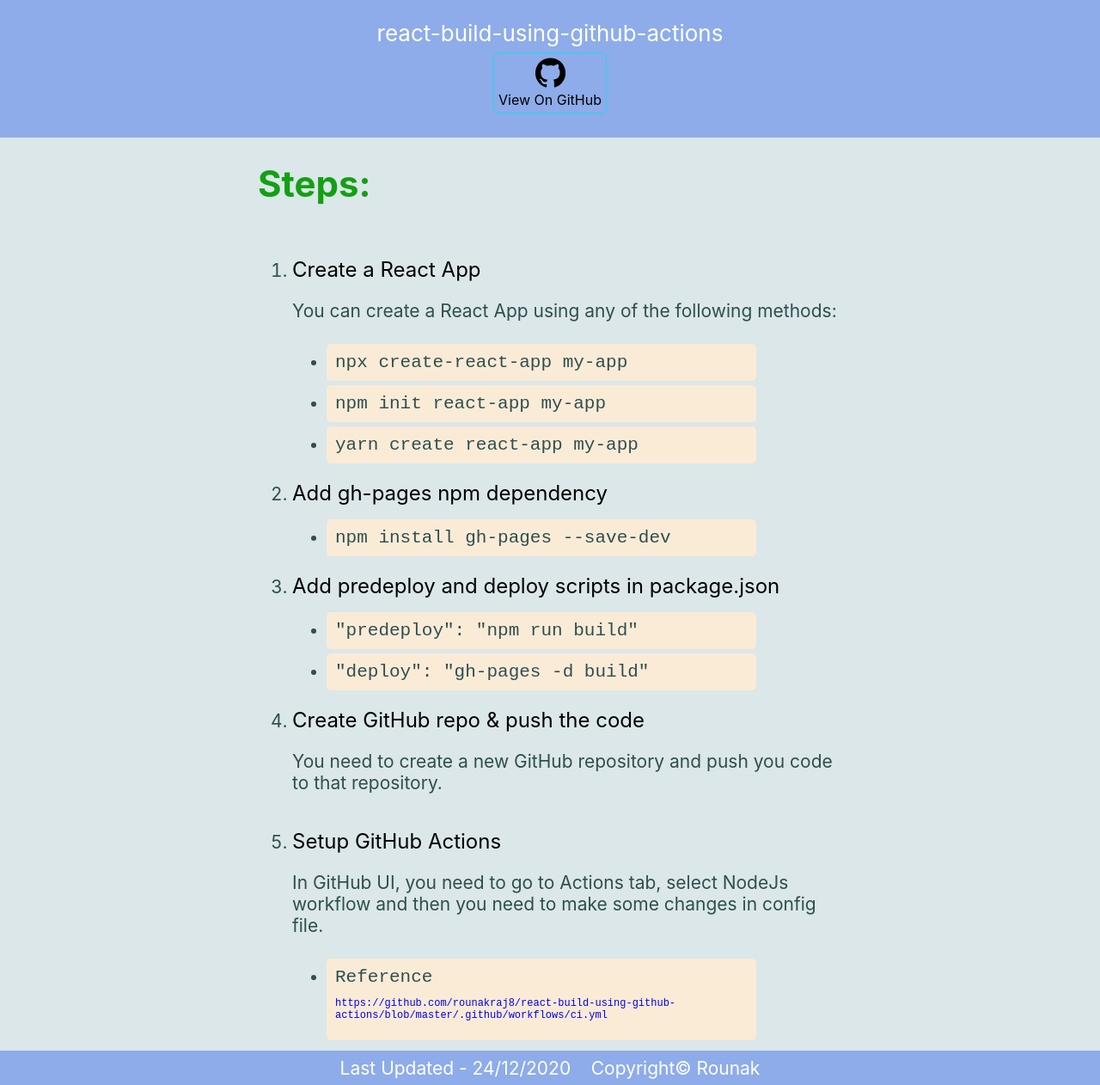
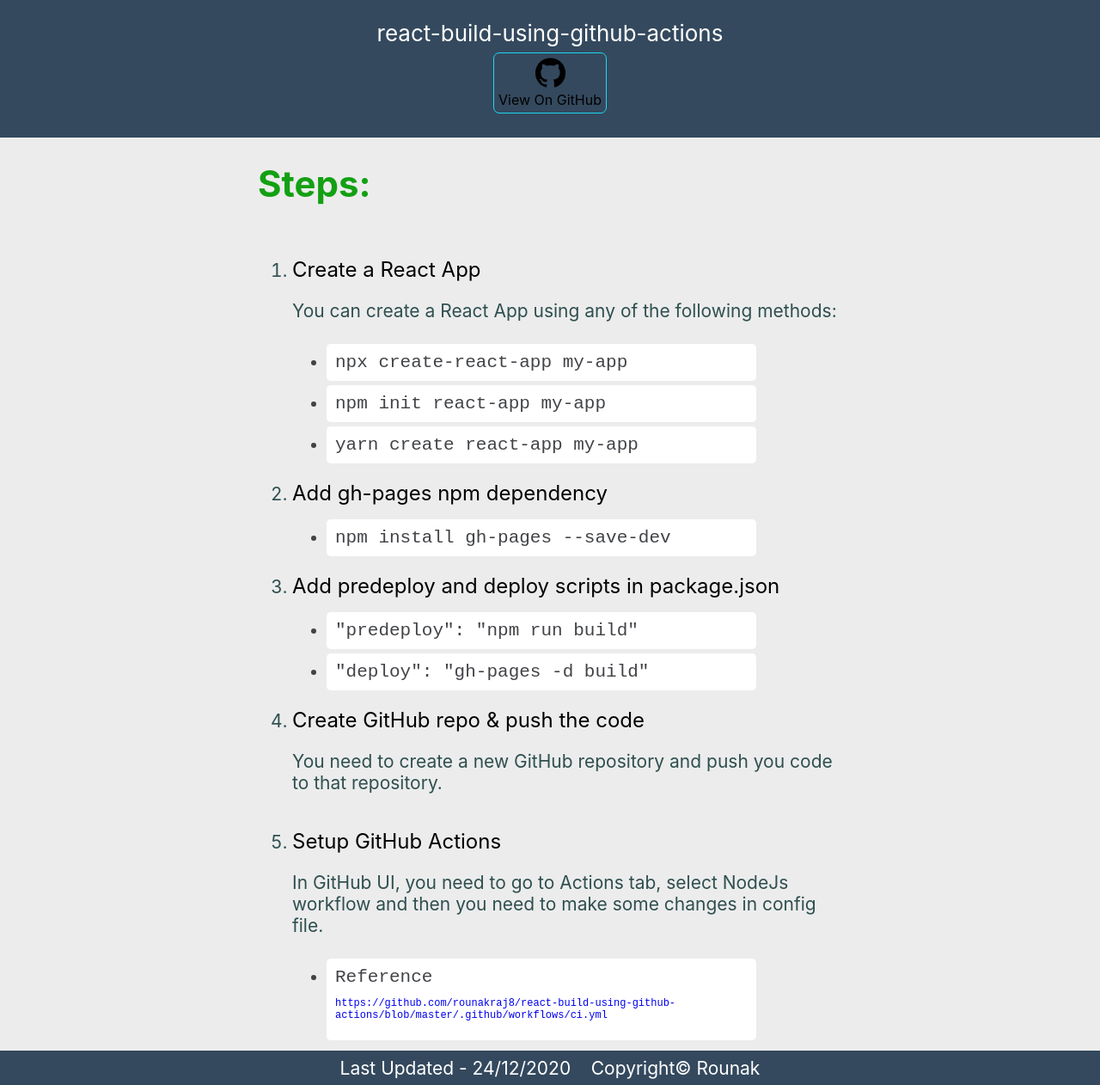
Before and after one commit to rounakraj8/react-build-using-github-actions, a React (Create React App) app in the folder react-app/: page / in a window 1280 px wide. Shown: the whole page at 86% size. Built offline with nearby package versions, Linux system fonts and the light colour scheme.

Commit message:
color changes

```diff
--- a/react-app/src/App.css
+++ b/react-app/src/App.css
@@ -3,7 +3,7 @@
 }
 
 .App-header {
-  background-color: #8dace9;
+  background-color: #34495E;
   min-height: 20vh;
   display: flex;
   flex-direction: column;
@@ -15,7 +15,7 @@
 }
 
 .App-footer {
-  background-color: #8dace9;
+  background-color: #34495E;
   min-height: 5vh;
   display: flex;
   flex-direction: column;
--- a/react-app/src/MainContainer.css
+++ b/react-app/src/MainContainer.css
@@ -1,6 +1,6 @@
 
 .Main-container{
-  background-color: #dbe7e9;
+  background-color: #ECECEC;
   min-height: 85vh;
   display: flex;
   flex-direction: column;
--- a/react-app/src/Step.css
+++ b/react-app/src/Step.css
@@ -28,8 +28,9 @@
 
   ul>li{
     font-family: monospace;
-    background-color: antiquewhite;
+    background-color: #FFFFFF;
     padding: 10px;
     margin-top: 5px;
     border-radius: 5px;
+    color: #414347;
   }
--- a/react-app/src/SubStep.css
+++ b/react-app/src/SubStep.css
@@ -1,3 +1,8 @@
+.{
+    color: #414347;
+    background-color: #FFFFFF;
+}
+
 .SubStep-link{
     text-decoration: none;
     font-size: small;
```
